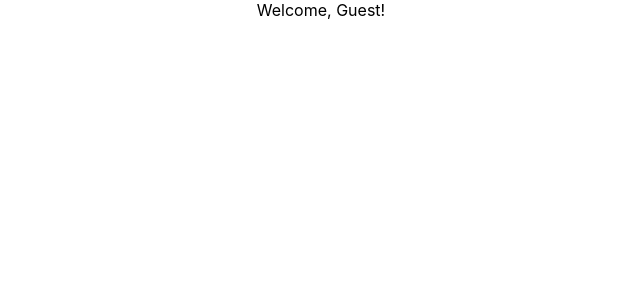
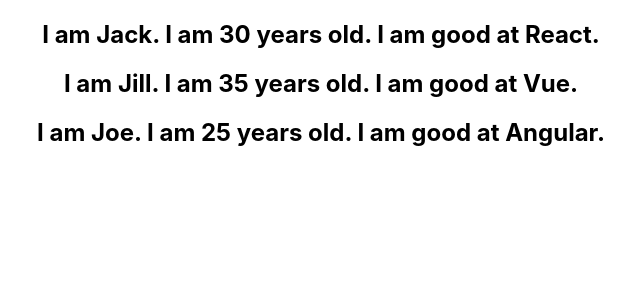
Before and after one commit to pmbechard/codevolution-react-tutorial, a React (Create React App) app in the folder hello-world/: page / in a window 1280 px wide. Shown: the top 300 px of the page, without its empty margins (319-959 px from the left). Built offline with nearby package versions, Linux system fonts and the light colour scheme.

Commit message:
Adds Person and NameList components to illustrate list rendering in React in hello-world app

```diff
--- a/hello-world/src/App.js
+++ b/hello-world/src/App.js
@@ -1,16 +1,6 @@
 // import logo from './logo.svg';
 import './App.css';
-
-import Greet from './components/Greet';
-import Welcome from './components/Welcome';
-import Hello from './components/Hello';
-import Message from './components/Message';
-import Counter from './components/Counter';
-import FunctionClick from './components/FunctionClick';
-import ClassClick from './components/ClassClick';
-import EventBind from './components/EventBind';
-import ParentComponent from './components/ParentComponent';
-import UserGreeting from './components/UserGreeting';
+import NameList from './components/NameList';
 
 function App() {
   return (
@@ -36,7 +26,8 @@
       {/* <ClassClick /> */}
       {/* <EventBind /> */}
       {/* <ParentComponent /> */}
-      <UserGreeting />
+      {/* <UserGreeting /> */}
+      <NameList />
     </div>
   );
 }
--- /dev/null
+++ b/hello-world/src/components/NameList.js
@@ -0,0 +1,29 @@
+import React from 'react';
+import Person from './Person';
+
+function NameList() {
+  const persons = [
+    {
+      id: 1,
+      name: 'Jack',
+      age: 30,
+      skill: 'React',
+    },
+    {
+      id: 2,
+      name: 'Jill',
+      age: 35,
+      skill: 'Vue',
+    },
+    {
+      id: 3,
+      name: 'Joe',
+      age: 25,
+      skill: 'Angular',
+    },
+  ];
+  const personsList = persons.map((person) => <Person person={person} />);
+  return <div>{personsList}</div>;
+}
+
+export default NameList;
--- /dev/null
+++ b/hello-world/src/components/Person.js
@@ -0,0 +1,14 @@
+import React from 'react';
+
+function Person({ person }) {
+  return (
+    <div>
+      <h2>
+        I am {person.name}. I am {person.age} years old. I am good at{' '}
+        {person.skill}.
+      </h2>
+    </div>
+  );
+}
+
+export default Person;
```
